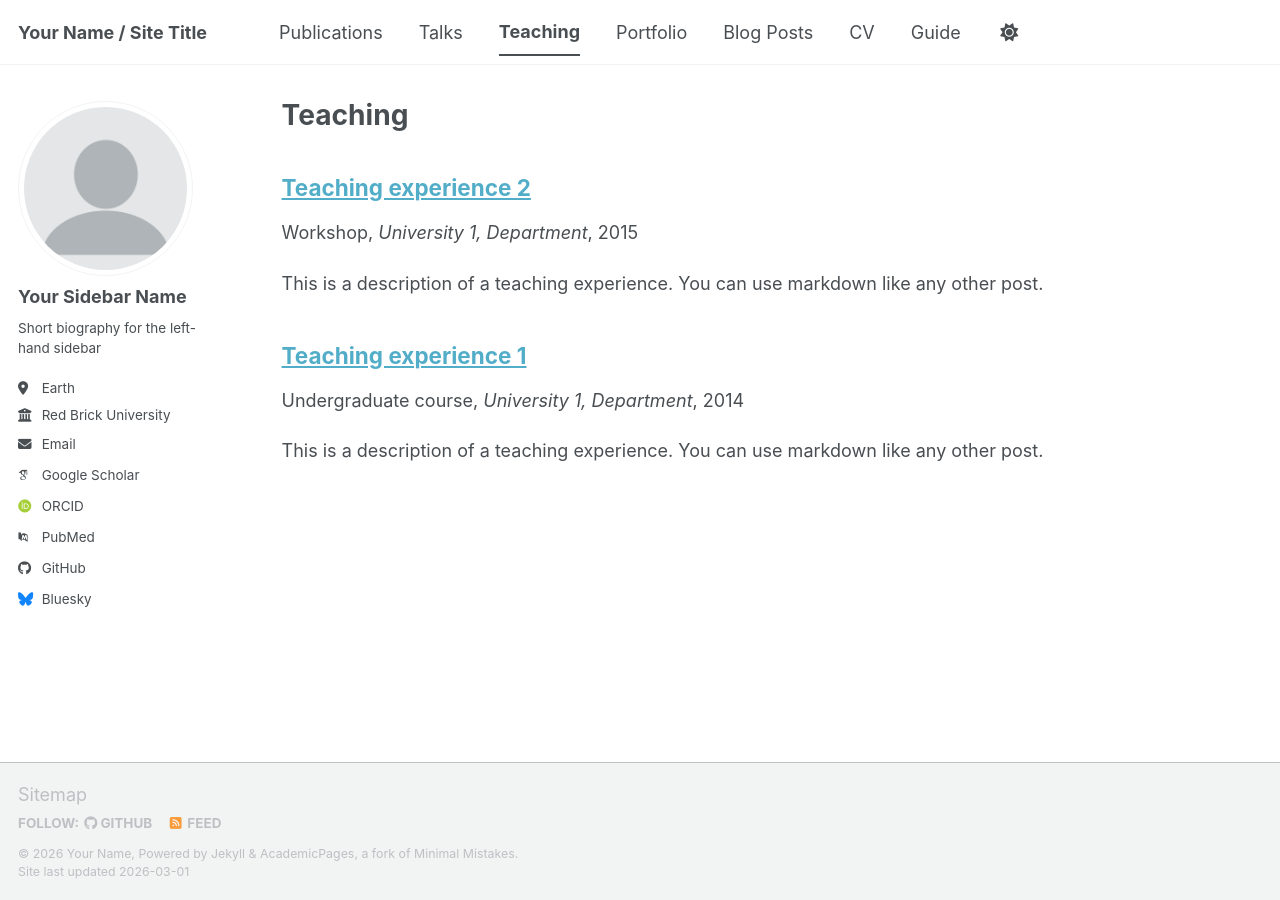
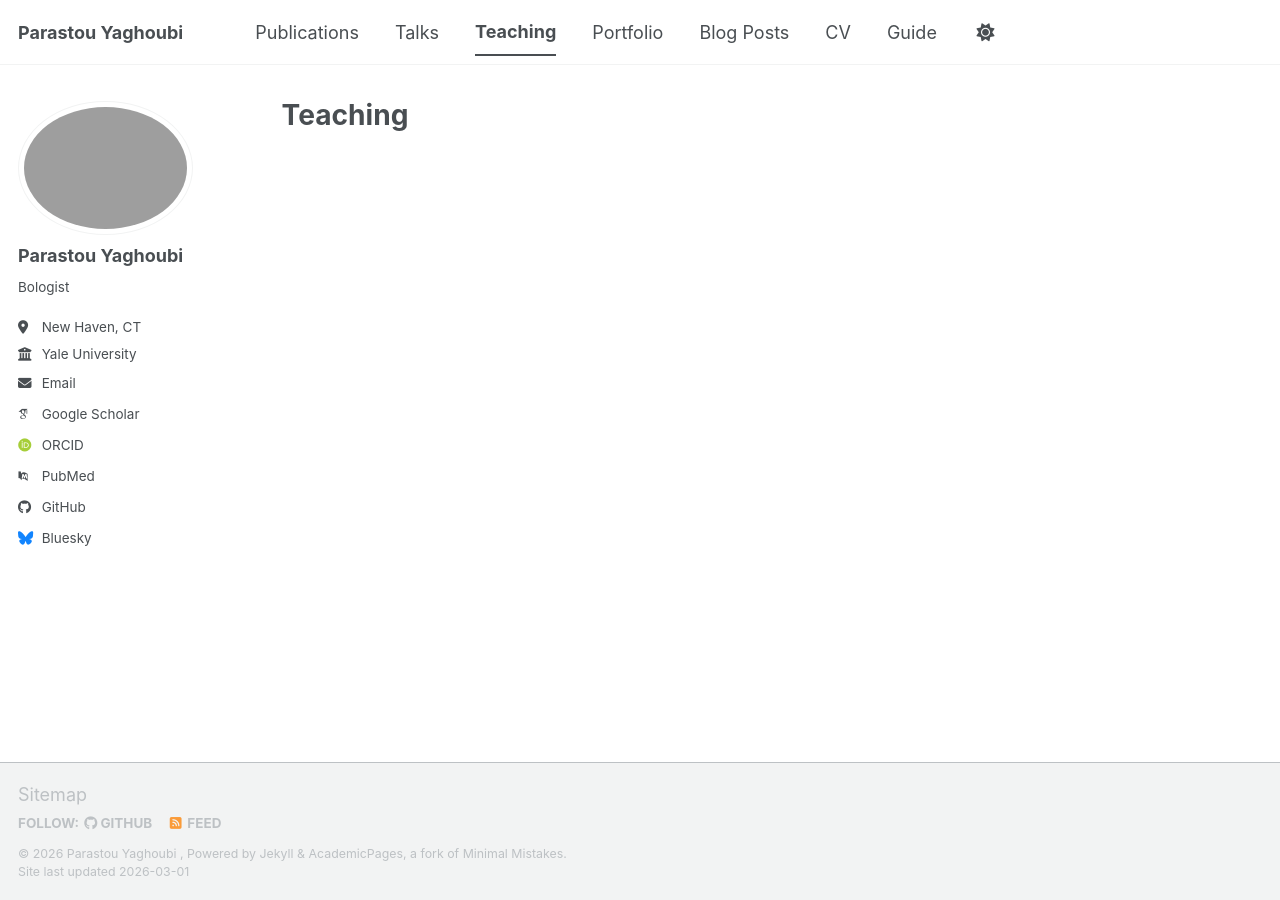
Before and after one commit to parastou-yaghoubi/parastou-yaghoubi.github.io, a Jekyll site: the page built from _pages/teaching.html, in a window 1280 px wide. Built offline with Jekyll 4.4.1, drawn with Linux system fonts in a browser that asks for light colours; some web fonts are replaced; a script bundle is joined from its source files by our own code; library files that are not in the unit come from our copies.

Commit message:
Add files via upload
first commit of an updated config

```diff
--- a/_config.yml
+++ b/_config.yml
@@ -9,10 +9,10 @@
 # Basic Site Settings
 locale                   : "en-US"
 site_theme               : "default" # The available themes options are "default", "air", "sunrise", "mint", "dirt" and "contrast"
-title                    : "Your Name / Site Title"
+title                    : "Parastou Yaghoubi "
 title_separator          : "-"
-name                     : &name "Your Name"
-description              : &description "Your Name's academic portfolio"   # Update this with a general description of your site, this is the default if not overridden by a page
+name                     : &name "Parastou Yaghoubi "
+description              : &description "Researcher"   # Update this with a general description of your site, this is the default if not overridden by a page
 url                      : https://academicpages.github.io # The base hostname & protocol for your site e.g. "https://[your GitHub username].github.io",
                                                            # or if you already have some other page hosted on Github then use "https://[your GitHub username].github.io/[Your Repo Name]"
 baseurl                  : "" # the subpath of your site, e.g. "/blog"
@@ -23,14 +23,14 @@ repository               : "academicpages/academicpages.github.io"
 #               Additional customization can be done by editing /_includes/author-profile.html
 author:
   # Biographic information
-  avatar           : "profile.png"
-  name             : "Your Sidebar Name"
+  avatar           : "placeholder_photo.jpeg"
+  name             : "Parastou Yaghoubi"
   pronouns         : # example: "she/her"
-  bio              : "Short biography for the left-hand sidebar"
-  location         : "Earth"
-  employer         : "Red Brick University"
+  bio              : "Bologist"
+  location         : "New Haven, CT"
+  employer         : "Yale University"
   uri              : # URL
-  email            : "none@example.org"
+  email            : "private for now"
 
   # Academic websites
   academia         : # URL
@@ -86,10 +86,13 @@ author:
 publication_category:
   books:
     title: 'Books'
-  manuscripts:
-    title: 'Journal Articles'
-  conferences:
-    title: 'Conference Papers'
+  first_author:
+    title: 'Journal Articles (first author)'
+  second_author:
+    title: 'Journal Articles (second author)'
+  other_manuscripts:
+    title: 'Other Journal Articles'
+
 
 # Site Settings
 teaser                   :  # filename of teaser fallback teaser image placed in /images/ for social media previews
@@ -221,13 +224,7 @@ kramdown:
 
 # These settings control the types of collections used by the template
 collections:
-  teaching:
-    output: true
-    permalink: /:collection/:path/
   publications:
-    output: true
-    permalink: /:collection/:path/
-  portfolio:
     output: true
     permalink: /:collection/:path/
   talks:
@@ -237,17 +234,6 @@ collections:
 
 # These settings control how pages and collections are included in the site
 defaults:
-  # _posts
-  - scope:
-      path: ""
-      type: posts
-    values:
-      layout: single
-      author_profile: true
-      read_time: true
-      comments: true
-      share: true
-      related: true
   # _pages
   - scope:
       path: ""
@@ -255,15 +241,6 @@ defaults:
     values:
       layout: single
       author_profile: true
-  # _teaching
-  - scope:
-      path: ""
-      type: teaching
-    values:
-      layout: single
-      author_profile: true
-      share: true
-      comments: true
   # _publications
   - scope:
       path: ""
@@ -273,15 +250,6 @@ defaults:
       author_profile: true
       share: true
       comments: true
-  # _portfolio
-  - scope:
-      path: ""
-      type: portfolio
-    values:
-      layout: single
-      author_profile: true
-      share: true
-      comment: true
   # _talks
   - scope:
       path: ""
```
